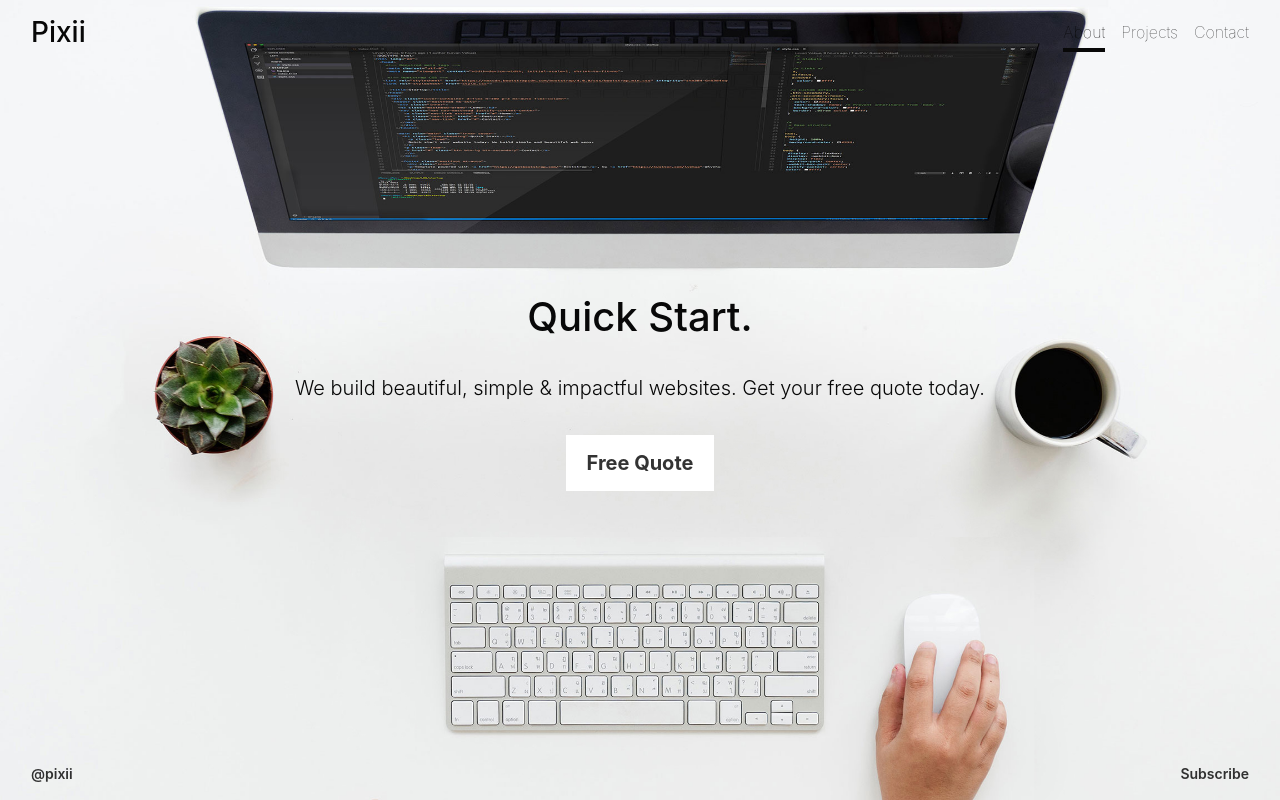
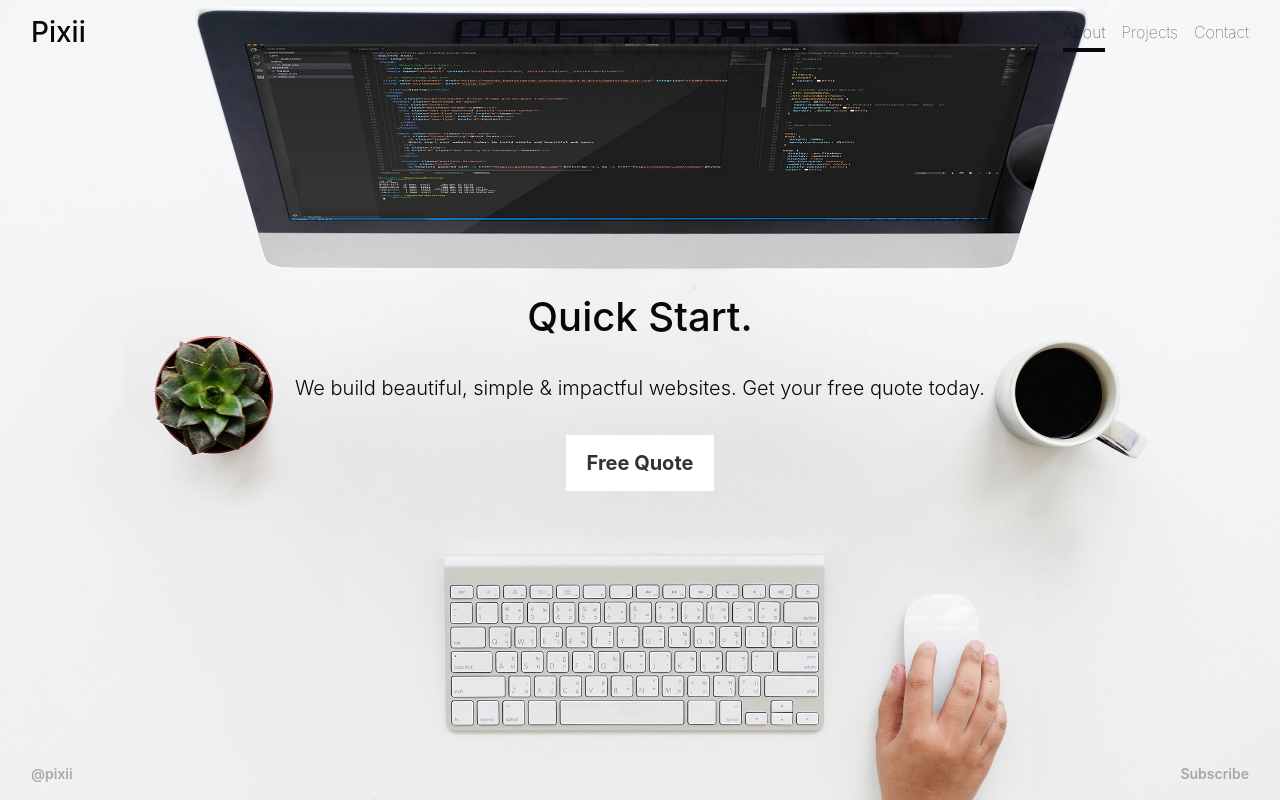
Before and after one commit to lvekua/pixii.io, a plain HTML site: page index.html in a window 1280 px wide. Drawn offline with nearby package versions, Linux system fonts and the light colour scheme.

Commit message:
Changed opacity on footer text

```diff
--- a/style.css
+++ b/style.css
@@ -131,7 +131,7 @@ body {
   padding-right: 15px;
 }
 .mastfoot, .mastfoot a{
-  color: rgba(0, 0, 0, .8);
+  color: rgba(0, 0, 0, .3);
 }
 
 .copy-right{
```
